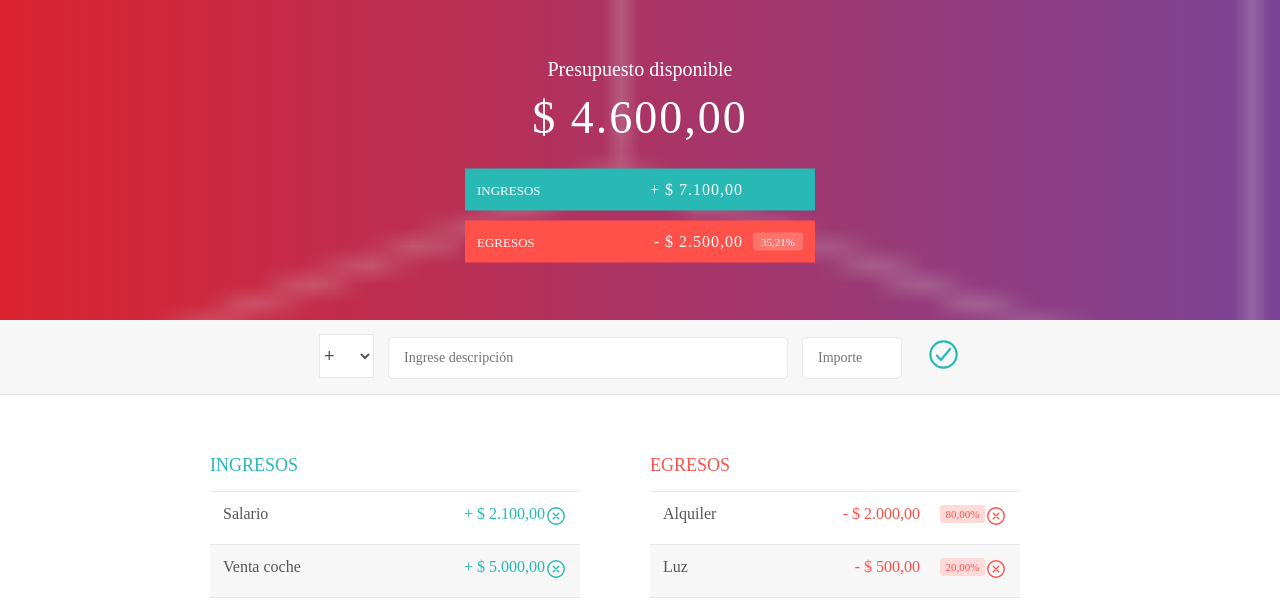
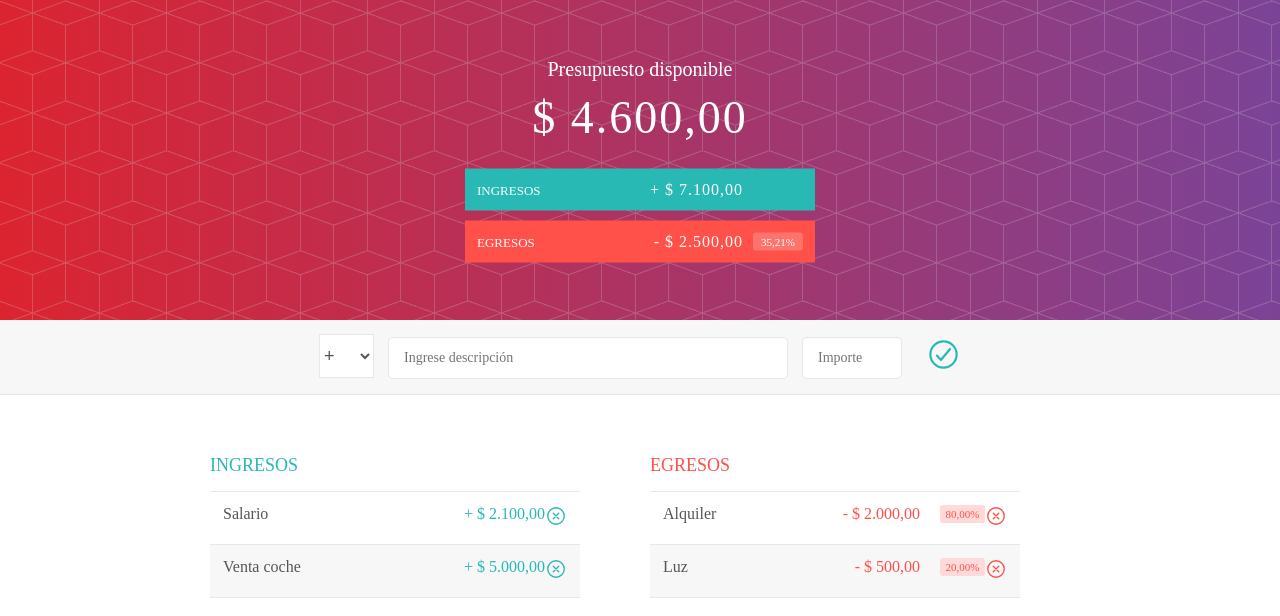
Before and after one commit to sofiagoszko/presupuesto, a plain HTML site: page index.html in a window 1280 px wide. Drawn offline with nearby package versions, Linux system fonts and the light colour scheme.

Commit message:
fix: coloca la imagen en su carpeta correspondiente y actualiza la referencia en css

```diff
--- a/css/styles.css
+++ b/css/styles.css
@@ -30,11 +30,9 @@ body{
     padding-top: 150px;
     padding-bottom: 100px;
     color: #fff;
-    background: url(fondo.png), #7b4397;
-    background: url(fondo.png), -webkit-gradient(linear, right top, left top, from(#7b4397), to(#dc2430));
-    background: url(fondo.png), linear-gradient(to left, #7b4397, #dc2430);
-    background-size: cover;
-    background-position: center;
+    background: url(../img/fondo.png), #7b4397;
+    background: url(../img/fondo.png), -webkit-gradient(linear, right top, left top, from(#7b4397), to(#dc2430));
+    background: url(../img/fondo.png), linear-gradient(to left, #7b4397, #dc2430);
 }
 
 .presupuesto {
```
Also changed, not shown: img/fondo.png (renamed from css/fondo.png), 1 other file.
